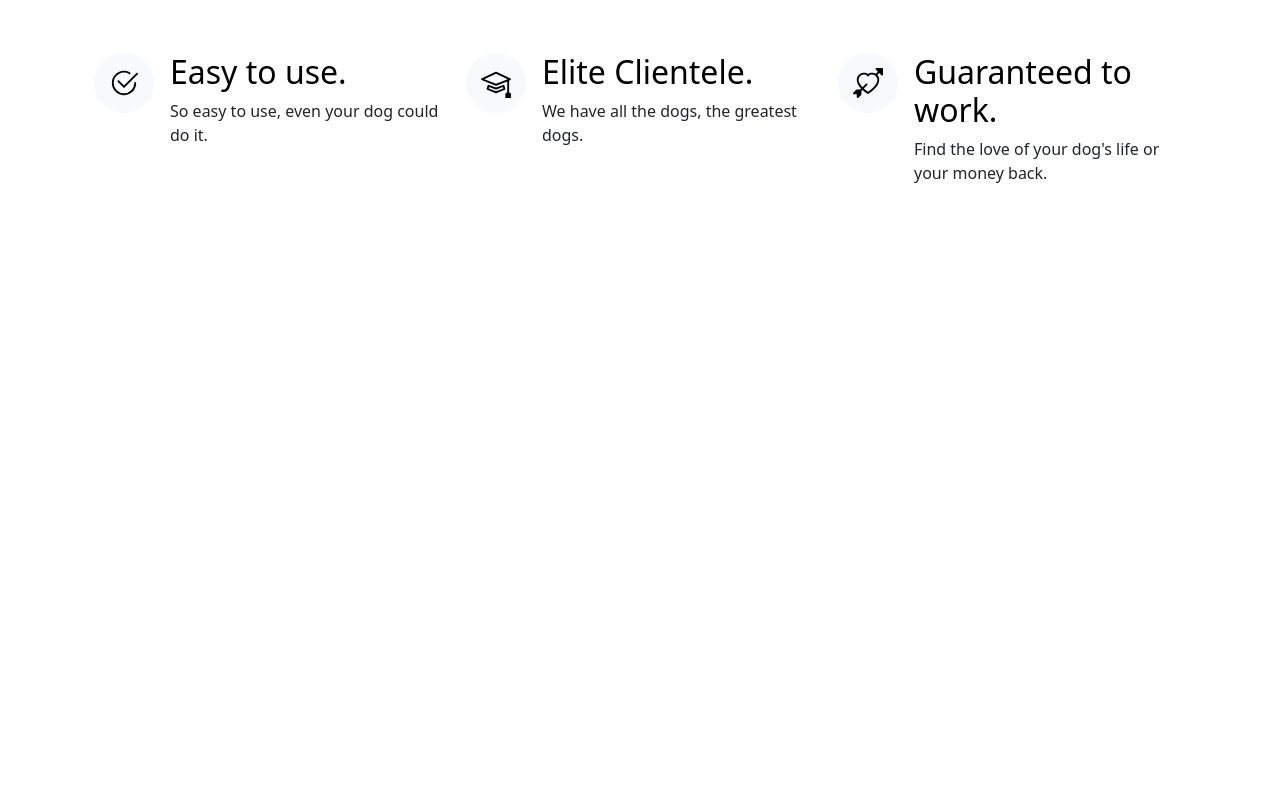
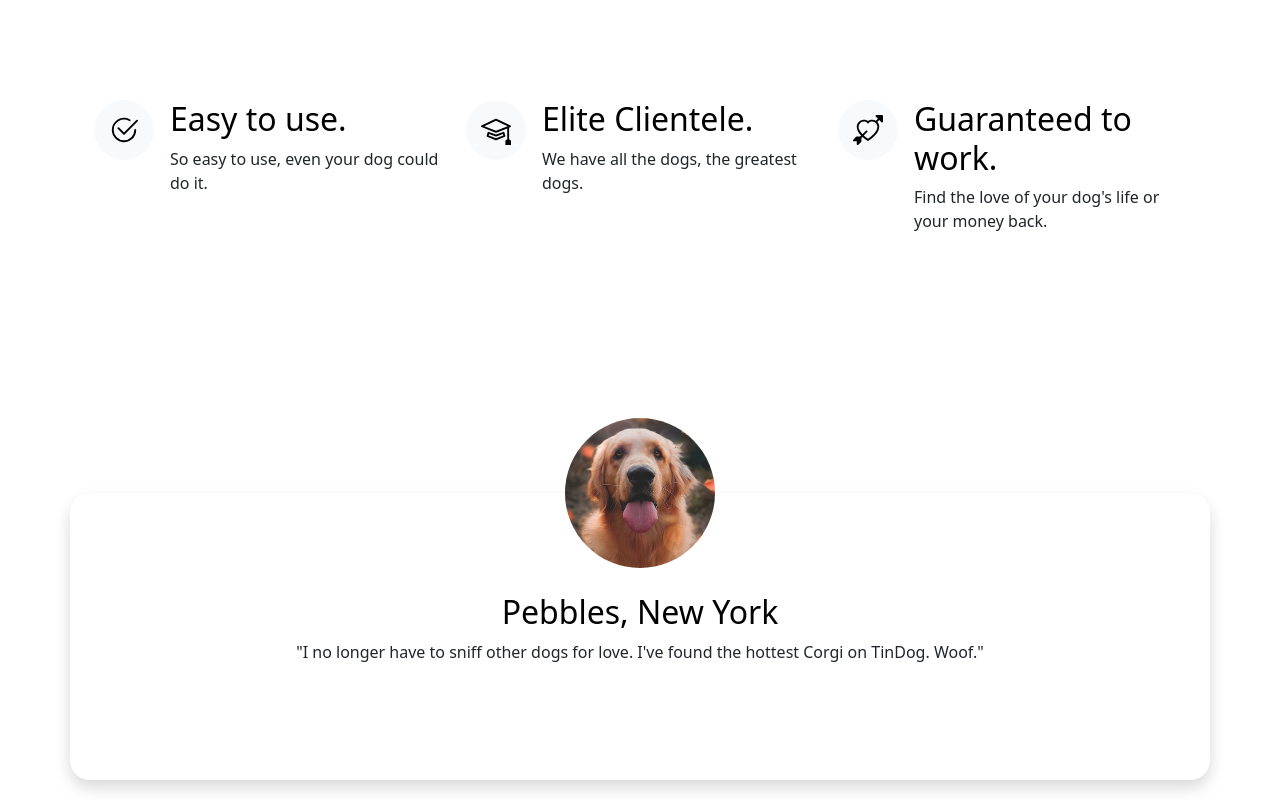
Before and after one commit to jimfalzone/tindog, a plain HTML site: page index.html in a window 1280 px wide. Shown: the part 697-1497 px from the top of the page. Before the commit the page ends 994 px from the top, so only its background shows below. Drawn offline with nearby package versions, Linux system fonts and the light colour scheme.

Commit message:
added testimonial section

```diff
--- a/index.html
+++ b/index.html
@@ -42,6 +42,33 @@
       .bg-custom-color {
         background-color: #F8F9FA; /* Replace #ff0000 with your desired color */
       }
+
+      body{padding:50px;}
+
+    .inner-item{
+      position:relative;
+      margin:100px 20px 20px;
+      border-radius:20px;
+    }
+
+    .carousel-item img{
+      width:150px;
+      border-radius:50%;
+      position:absolute;
+      top:-75px; left:50%;
+      transform:translateX(-50%);
+      z-index:1;
+    }
+
+    .carousel-caption{
+      position:relative;
+      top:0;
+      bottom:0;
+      left:0;
+      right:0;
+      padding:100px 20px;
+    }
+
     </style>
   </head>
 
@@ -172,8 +199,21 @@
       </div>
     </section>
 
+
+
     <!-- Testimonial -->
-    <section id="testimonial"></section>
+    <section id="testimonial">
+      <div class="carousel-item active mt-5">
+        <div class="inner-item shadow">
+          <img src="./images/dog-img.jpg" class="d-block" alt="dog">
+          <div class="carousel-caption text-dark">
+            <h3 class="fs-2 text-body-emphasis">Pebbles, New York</h3>
+            <p>"I no longer have to sniff other dogs for love. I've found the hottest Corgi on TinDog. Woof."</p>
+          </div>
+        </div>
+      </div>
+    </section>
+
     <!-- Pricing -->
     <section id="pricing"></section>
     <!-- Footer -->
```
